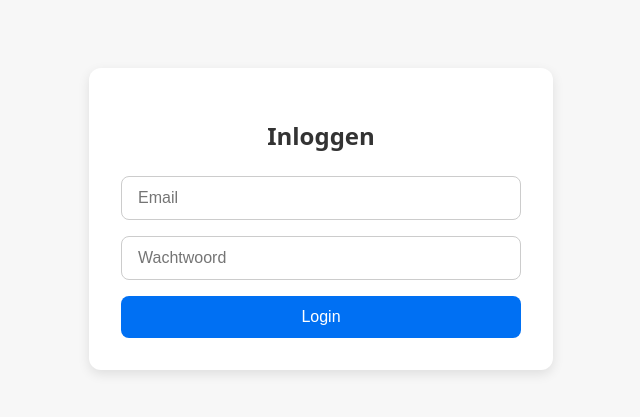
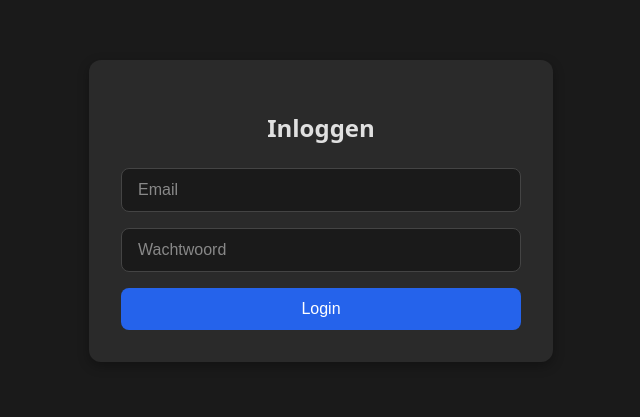
Before and after one commit to vanbalken/lekker-ite, a Vue app: page / in a window 1280 px wide. Shown: the part 205-622 px from the top of the page, without its empty margins (319-959 px from the left). Built offline with nearby package versions, Linux system fonts and the light colour scheme; no server answers.

Commit message:
Apply dark mode styling

```diff
--- a/index.html
+++ b/index.html
@@ -1,10 +1,18 @@
-<!DOCTYPE html>
+<!doctype html>
 <html lang="">
   <head>
-    <meta charset="UTF-8">
-    <link rel="icon" href="/favicon.ico">
-    <meta name="viewport" content="width=device-width, initial-scale=1.0">
+    <meta charset="UTF-8" />
+    <link rel="icon" href="/favicon.ico" />
+    <meta name="viewport" content="width=device-width, initial-scale=1.0" />
     <title>Lekker Ite</title>
+    <style>
+      html,
+      body {
+        margin: 0;
+        padding: 0;
+        background: #1a1a1a;
+      }
+    </style>
   </head>
   <body>
     <div id="app"></div>
--- a/src/App.vue
+++ b/src/App.vue
@@ -128,7 +128,7 @@ async function saveMeal(plannedDate) {
 .app {
   font-family: system-ui, sans-serif;
   min-height: 100vh;
-  background: #f7f7f7;
+  color: #e0e0e0;
 }
 
 /* LOGIN LAYOUT */
@@ -163,12 +163,13 @@ async function saveMeal(plannedDate) {
   padding: 0.5rem 1rem;
   border: none;
   border-radius: 8px;
-  background: #0070f3;
+  background: #2563eb;
   color: white;
   cursor: pointer;
+  transition: background 0.2s;
 }
 
 .logout:hover {
-  background: #005ac1;
+  background: #1d4ed8;
 }
 </style>
--- a/src/components/LoginForm.vue
+++ b/src/components/LoginForm.vue
@@ -42,10 +42,10 @@ async function login() {
 .login-card {
   width: 100%;
   max-width: 400px;
-  background: white;
+  background: #2a2a2a;
   padding: 1.5rem;
   border-radius: 12px;
-  box-shadow: 0 4px 12px rgba(0, 0, 0, 0.1);
+  box-shadow: 0 4px 12px rgba(0, 0, 0, 0.3);
 }
 
 @media (min-width: 480px) {
@@ -58,7 +58,7 @@ async function login() {
   text-align: center;
   margin-bottom: 1.5rem;
   font-size: 1.5rem;
-  color: #333;
+  color: #e0e0e0;
 }
 
 .login-form {
@@ -69,20 +69,26 @@ async function login() {
 
 .login-input {
   padding: 0.75rem 1rem;
-  border: 1px solid #ccc;
+  border: 1px solid #444;
   border-radius: 8px;
   font-size: 1rem;
+  background: #1a1a1a;
+  color: #e0e0e0;
   transition: border 0.2s;
 }
 
+.login-input::placeholder {
+  color: #888;
+}
+
 .login-input:focus {
-  border-color: #0070f3;
+  border-color: #2563eb;
   outline: none;
 }
 
 .login-button {
   padding: 0.75rem 1rem;
-  background: #0070f3;
+  background: #2563eb;
   color: white;
   border: none;
   border-radius: 8px;
@@ -92,11 +98,11 @@ async function login() {
 }
 
 .login-button:hover {
-  background: #005ac1;
+  background: #1d4ed8;
 }
 
 .login-error {
-  color: red;
+  color: #ff6b6b;
   text-align: center;
   font-size: 0.9rem;
 }
--- a/src/components/WeekHeader.vue
+++ b/src/components/WeekHeader.vue
@@ -26,21 +26,21 @@ const emit = defineEmits(['prev', 'next']);
   display: flex;
   justify-content: space-between;
   align-items: center;
-  background: white;
+  background: #2a2a2a;
   padding: 1rem;
   border-radius: 12px;
-  box-shadow: 0 4px 12px rgba(0, 0, 0, 0.05);
+  box-shadow: 0 4px 12px rgba(0, 0, 0, 0.3);
   margin-bottom: 1rem;
 }
 
 .week-label {
   font-weight: bold;
   font-size: 1.2rem;
-  color: #333;
+  color: #e0e0e0;
 }
 
 .nav {
-  background: #0070f3;
+  background: #2563eb;
   color: white;
   border: none;
   border-radius: 8px;
@@ -51,6 +51,6 @@ const emit = defineEmits(['prev', 'next']);
 }
 
 .nav:hover {
-  background: #005ac1;
+  background: #1d4ed8;
 }
 </style>
--- a/src/components/WeekOverview.vue
+++ b/src/components/WeekOverview.vue
@@ -47,10 +47,10 @@ function onBlur(date) {
 
 <style scoped>
 .mealplanner {
-  background: white;
+  background: #2a2a2a;
   padding: 1rem;
   border-radius: 12px;
-  box-shadow: 0 4px 12px rgba(0, 0, 0, 0.05);
+  box-shadow: 0 4px 12px rgba(0, 0, 0, 0.3);
 }
 
 .week {
@@ -64,7 +64,7 @@ function onBlur(date) {
   grid-template-columns: 1fr;
   gap: 0.5rem;
   padding: 0.75rem 0;
-  border-bottom: 1px solid #eee;
+  border-bottom: 1px solid #444;
 }
 
 .day:last-child {
@@ -78,26 +78,32 @@ function onBlur(date) {
 
 .day-name {
   font-weight: bold;
-  color: #333;
+  color: #e0e0e0;
 }
 
 .day-date {
   font-size: 0.9rem;
-  color: #666;
+  color: #888;
 }
 
 .meal-input {
   width: 100%;
   box-sizing: border-box; /* 🔑 voorkomt overlopen */
   padding: 0.6rem 0.8rem;
-  border: 1px solid #ccc;
+  border: 1px solid #444;
   border-radius: 8px;
   font-size: 1rem;
+  background: #1a1a1a;
+  color: #e0e0e0;
   transition: border 0.2s;
 }
 
+.meal-input::placeholder {
+  color: #666;
+}
+
 .meal-input:focus {
-  border-color: #0070f3;
+  border-color: #2563eb;
   outline: none;
 }
 
```
